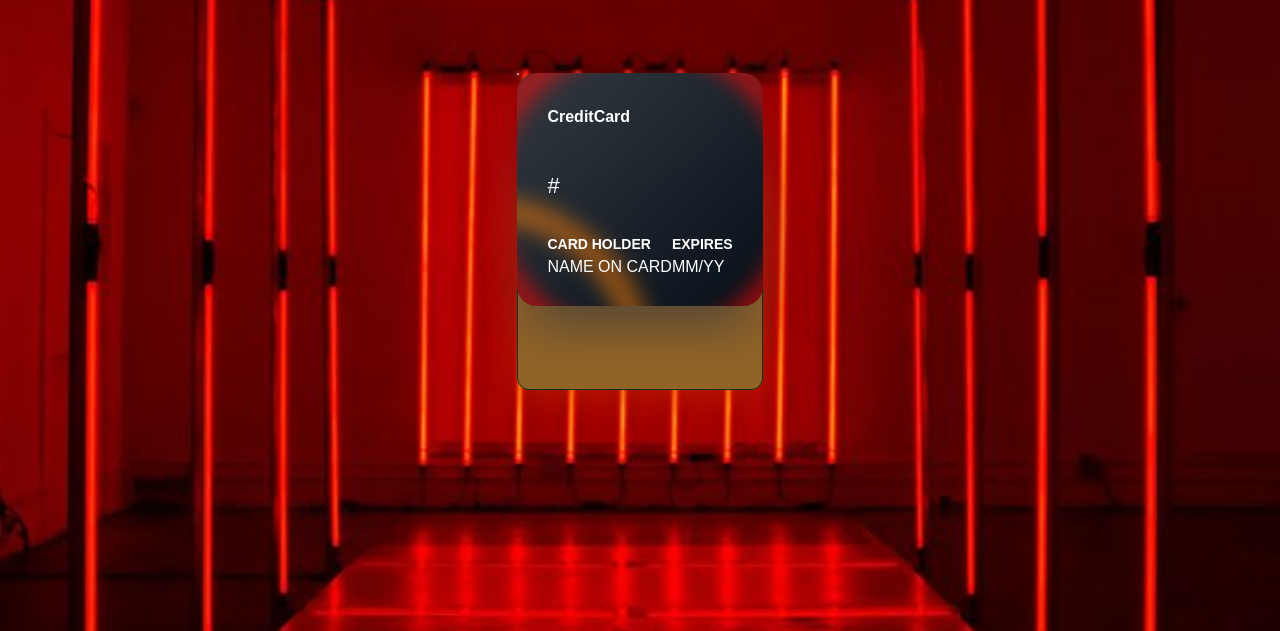
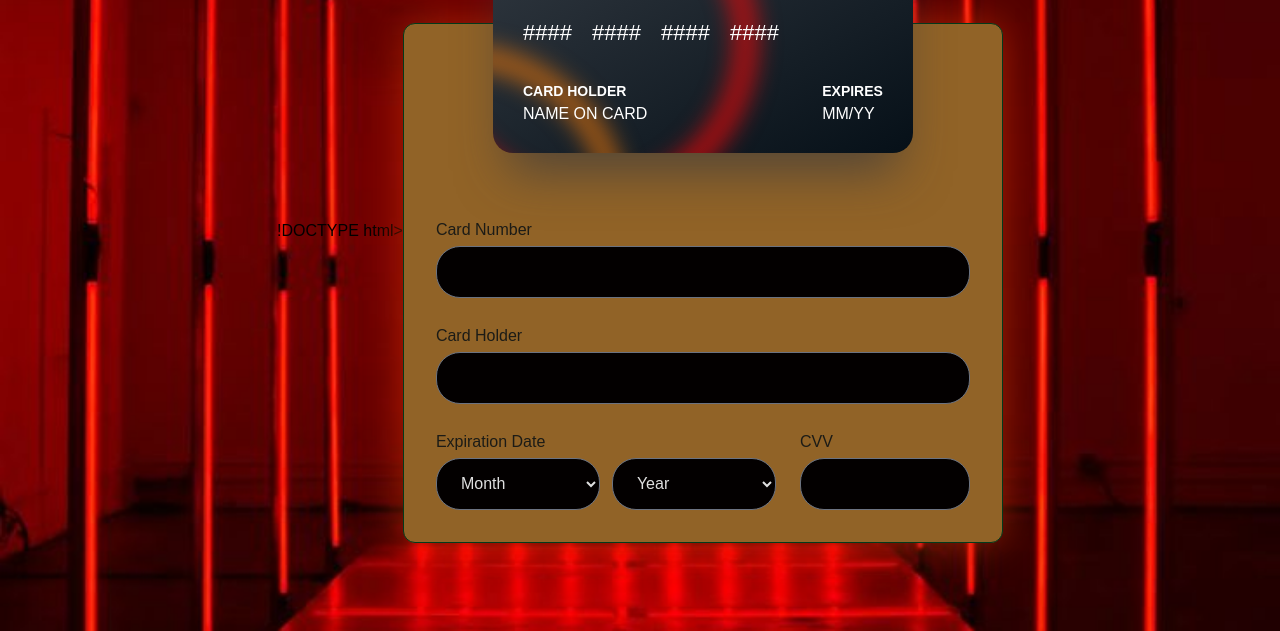
Before and after one commit to Umi252/Responsive-Credit-Card-form, a plain HTML site: page index.html in a window 1280 px wide. Shown: the part 169-800 px from the top of the page. Drawn offline with Linux system fonts and the light colour scheme.

Commit message:
Update index.html

```diff
--- a/index.html
+++ b/index.html
@@ -1,58 +1,110 @@
-<!DOCTYPE html>
+!DOCTYPE html>
 <html lang="en">
 <head>
     <meta charset="UTF-8">
     <meta name="viewport" content="width=device-width, initial-scale=1.0">
     <title>Responsive Credit Card Form</title>
     <link rel="stylesheet" href="styles.css">
-    <script src="scripts.js" defer></script> <!-- Include external JavaScript file -->
+    <script src="scripts.js" defer></script>
 </head>
 <main>
-    <!-- Credit card section -->
     <section id="card" class="card">
-        <div id="highlight"></div> <!-- Highlight for focused input -->
-        <!-- Front side of the credit card -->
+      <div id="highlight"></div>
       <section class="card__front">
         <div class="card__header">
-                <div>CreditCard</div> <!-- Card header -->
-                <!-- SVG icon representing the credit card -->
-                <svg xmlns="http://www.w3.org/2000/svg" height="40" width="60" id="svg895" version="1.1" viewBox="-96 -98.908 832 593.448">
-                    <!-- SVG paths for the card -->
-                </svg>
+          <div>CreditCard</div>
+          <svg xmlns="http://www.w3.org/2000/svg" height="40" width="60" id="svg895" version="1.1" viewBox="-96 -98.908 832 593.448"><defs id="defs879"><style id="style877" type="text/css">.e{fill:#f79e1b}</style></defs><path id="rect887" display="inline" fill="#ff5f00" stroke-width="5.494" d="M224.833 42.298h190.416v311.005H224.833z"/><path id="path889" d="M244.446 197.828a197.448 197.448 0 0175.54-155.475 197.777 197.777 0 100 311.004 197.448 197.448 0 01-75.54-155.53z" fill="#eb001b" stroke-width="5.494"/><path id="path891" d="M621.101 320.394v-6.372h2.747v-1.319h-6.537v1.319h2.582v6.373zm12.691 0v-7.69h-1.978l-2.307 5.493-2.308-5.494h-1.977v7.691h1.428v-5.823l2.143 5h1.483l2.143-5v5.823z" class="e" fill="#f79e1b" stroke-width="5.494"/><path id="path893" d="M640 197.828a197.777 197.777 0 01-320.015 155.474 197.777 197.777 0 000-311.004A197.777 197.777 0 01640 197.773z" class="e" fill="#f79e1b" stroke-width="5.494"/></svg>
         </div>
         <div id="card_number" class="card__number">
-                <!-- Placeholder for card number digits -->
-                <span>#<br></span> <!-- Each span represents a digit -->
-                <!-- More spans for other digits -->
+          <span>#<br></span>
+          <span>#<br></span>
+          <span>#<br></span>
+          <span>#<br></span>
+
+          <span>#<br></span>
+          <span>#<br></span>
+          <span>#<br></span>
+          <span>#<br></span>
+
+          <span>#<br></span>
+          <span>#<br></span>
+          <span>#<br></span>
+          <span>#<br></span>
+
+          <span>#<br></span>
+          <span>#<br></span>
+          <span>#<br></span>
+          <span>#<br></span>
         </div>
         <div class="card__footer">
-                <!-- Input for cardholder name -->
           <div class="card__holder">
-                    <div class="card__section__title">Card Holder</div> <!-- Title for cardholder name -->
-                    <div id="card_holder">Name on card</div> <!-- Placeholder for cardholder name -->
+            <div class="card__section__title">Card Holder</div>
+            <div id="card_holder">Name on card</div>
           </div>
-                <!-- Expiration date section -->
           <div class="card__expires">
-                    <div class="card__section__title">Expires</div> <!-- Title for expiration date -->
-                    <!-- Dropdowns for month and year -->
+            <div class="card__section__title">Expires</div>
             <span id="card_expires_month">MM</span>/<span id="card_expires_year">YY</span>
           </div>
         </div>
       </section>
-        <!-- Back side of the credit card -->
       <section class="card__back">
-            <div class="card__hide_line"></div> <!-- Divider line on the back of the card -->
-            <!-- Input field for CVV -->
+        <div class="card__hide_line"></div>
+
         <div class="card_cvv">
-                <span>CVV</span> <!-- Title for CVV -->
-                <div id="card_cvv_field" class="card_cvv_field"></div> <!-- Placeholder for CVV -->
+          <span>CVV</span>
+          <div id="card_cvv_field" class="card_cvv_field"></div>
         </div>
       </section>
     </section>
 
-    <!-- Form for entering credit card information -->
     <form class="form">
-        <!-- Input fields for card number, cardholder name, expiration date, and CVV -->
+      <div>
+        <label for="number">Card Number</label>
+        <input id="number" type="number">
+      </div>
+      <div>
+        <label for="holder">Card Holder</label>
+        <input id="holder" type="text">
+      </div>
+      <div class="filed__group">
+        <div>
+          <label for="expiration_month">Expiration Date</label>
+          <div class="filed__date">
+            <select id="expiration_month">
+              <option selected disabled>Month</option>
+              <option>01</option>
+              <option>02</option>
+              <option>03</option>
+              <option>04</option>
+              <option>05</option>
+              <option>06</option>
+              <option>07</option>
+              <option>08</option>
+              <option>09</option>
+              <option>10</option>
+              <option>11</option>
+              <option>12</option>
+            </select>
+            <select id="expiration_year" title="Expiration Year">
+              <option selected disabled>Year</option>
+              <option>2023</option>
+              <option>2024</option>
+              <option>2025</option>
+              <option>2026</option>
+              <option>2027</option>
+              <option>2028</option>
+              <option>2029</option>
+              <option>2030</option>
+              <option>2031</option>
+              <option>2032</option>
+            </select>
+          </div>
+        </div>
+        <div>
+          <label for="cvv">CVV</label>
+          <input id="cvv" type="number">
+        </div>
+      </div>
     </form>
   </main>
   </html>
```
Lines whose indentation alone changed are shown as unchanged.
